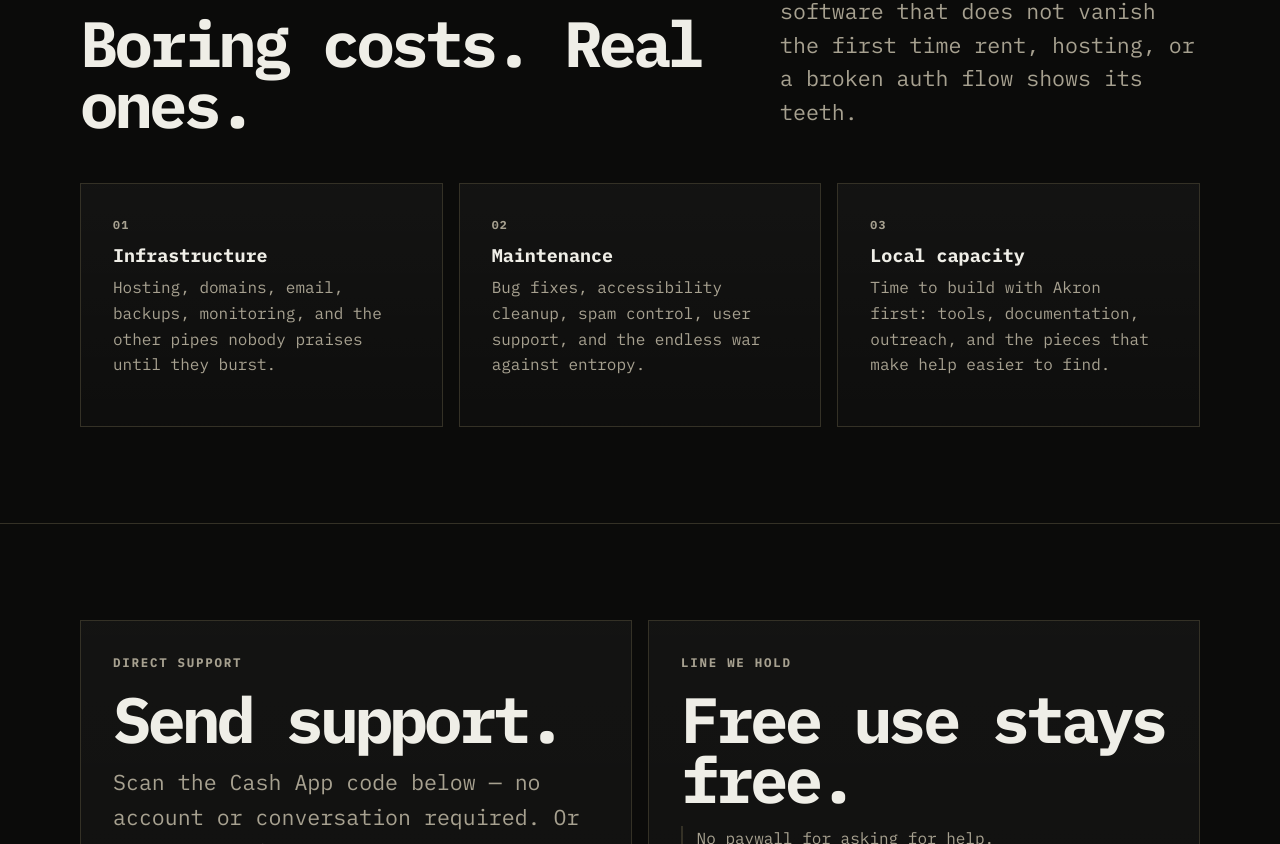
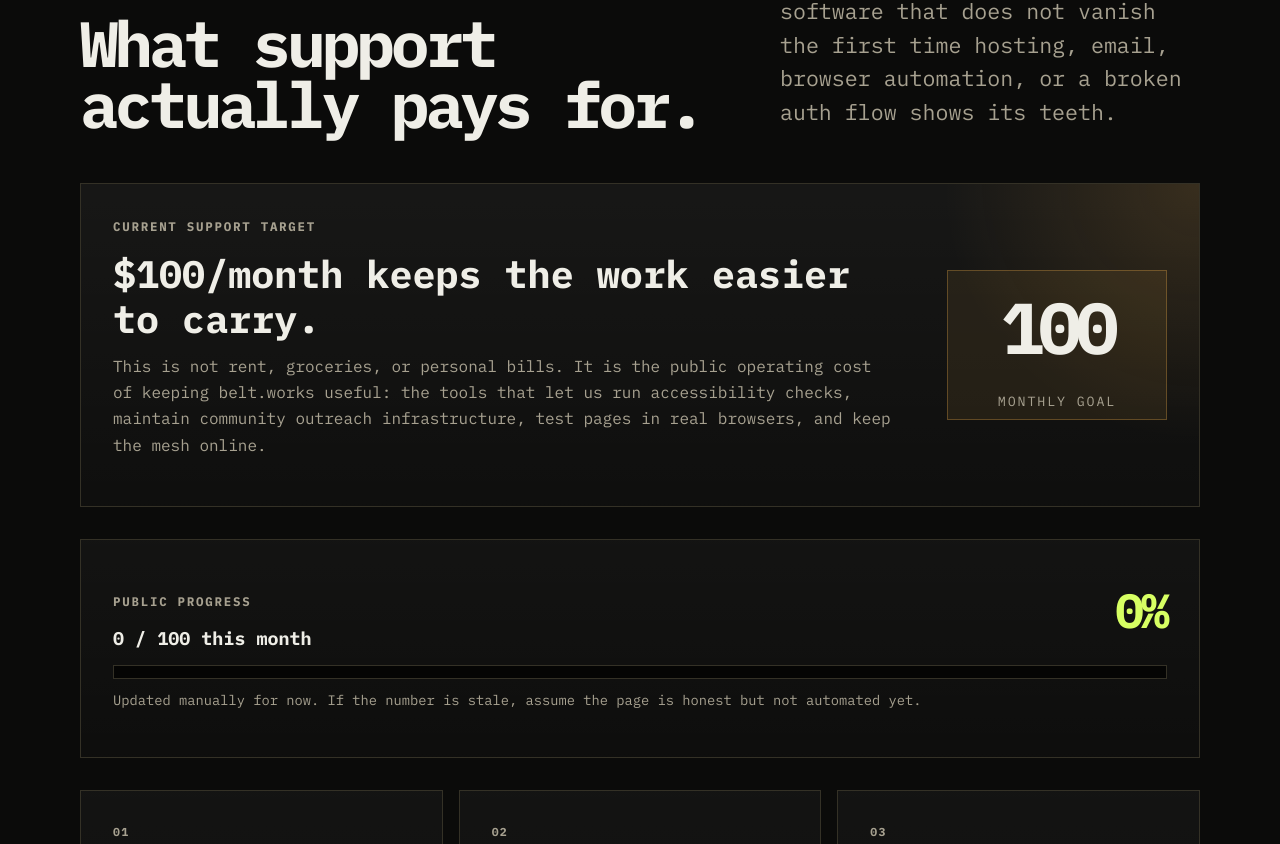
Before and after one commit to kn8-codes/belt-works, a SvelteKit app: page /donate in a window 1280 px wide. Shown: the part 1116-1960 px from the top of the page. Built offline with nearby package versions, Linux system fonts and the light colour scheme.

Commit message:
feat: add donate progress tracker

```diff
--- a/src/routes/donate/+page.svelte
+++ b/src/routes/donate/+page.svelte
@@ -1,3 +1,9 @@
+<script>
+  const monthlyTarget = 100;
+  const currentMonthlySupport = 0;
+  const supportPercent = Math.min(100, Math.round((currentMonthlySupport / monthlyTarget) * 100));
+</script>
+
 <svelte:head>
   <title>Support the work | belt.works</title>
   <meta
@@ -38,29 +44,77 @@
   <div class="wrap section-head">
     <div>
       <p class="eyebrow">What support pays for</p>
-      <h2>Boring costs. Real ones.</h2>
+      <h2>What support actually pays for.</h2>
     </div>
     <p class="lead">
       The goal is not startup theater. The goal is durable local software that does not vanish
-      the first time rent, hosting, or a broken auth flow shows its teeth.
+      the first time hosting, email, browser automation, or a broken auth flow shows its teeth.
     </p>
   </div>
 
-  <div class="wrap grid three">
+  <div class="wrap cost-panel card large">
+    <div>
+      <p class="eyebrow">Current support target</p>
+      <h3>$100/month keeps the work easier to carry.</h3>
+      <p>
+        This is not rent, groceries, or personal bills. It is the public operating cost of
+        keeping belt.works useful: the tools that let us run accessibility checks, maintain
+        community outreach infrastructure, test pages in real browsers, and keep the mesh online.
+      </p>
+    </div>
+    <div class="target-box" aria-label="Monthly support target">
+      <span>{monthlyTarget}</span>
+      <small>monthly goal</small>
+    </div>
+  </div>
+
+  <div class="wrap support-progress card large" aria-label="Monthly support progress">
+    <div class="support-progress__header">
+      <div>
+        <p class="eyebrow">Public progress</p>
+        <h3>{currentMonthlySupport} / {monthlyTarget} this month</h3>
+      </div>
+      <p class="support-progress__percent">{supportPercent}%</p>
+    </div>
+    <div
+      class="support-progress__bar"
+      role="progressbar"
+      aria-label="Monthly support progress toward $100 target"
+      aria-valuenow={currentMonthlySupport}
+      aria-valuemin={0}
+      aria-valuemax={monthlyTarget}
+    >
+      <span style={`width: ${supportPercent}%`}></span>
+    </div>
+    <p class="form-note">
+      Updated manually for now. If the number is stale, assume the page is honest but not automated yet.
+    </p>
+  </div>
+
+  <div class="wrap grid three cost-grid">
     <article class="card large">
       <p class="meta">01</p>
-      <h3>Infrastructure</h3>
-      <p>Hosting, domains, email, backups, monitoring, and the other pipes nobody praises until they burst.</p>
+      <h3>Inference and agent work</h3>
+      <p>
+        Coding, review, research, long-document reading, and the agent coordination that lets a
+        small project do more than one tired human can do after a shift.
+      </p>
     </article>
     <article class="card large">
       <p class="meta">02</p>
-      <h3>Maintenance</h3>
-      <p>Bug fixes, accessibility cleanup, spam control, user support, and the endless war against entropy.</p>
+      <h3>Accessibility audits</h3>
+      <p>
+        Browser testing, scraping, page capture, and reporting tools that help Akron community
+        programs find broken forms, unreadable pages, and blocked access before residents run into them.
+      </p>
     </article>
     <article class="card large">
       <p class="meta">03</p>
-      <h3>Local capacity</h3>
-      <p>Time to build with Akron first: tools, documentation, outreach, and the pieces that make help easier to find.</p>
+      <h3>Web infrastructure</h3>
+      <p>
+        Domains, hosting, email, forms, backups, monitoring, and the pipes nobody praises until
+        they burst at the worst possible time.
+      </p>
     </article>
   </div>
 </section>
@@ -129,6 +183,91 @@
     scroll-margin-top: 6rem;
   }
 
+  .cost-panel {
+    display: grid;
+    grid-template-columns: minmax(0, 1fr) minmax(140px, 220px);
+    gap: clamp(1.5rem, 4vw, 3rem);
+    align-items: center;
+    margin-bottom: clamp(1.25rem, 3vw, 2rem);
+    background:
+      radial-gradient(circle at 100% 0%, rgba(255, 184, 77, 0.14), transparent 16rem),
+      linear-gradient(180deg, rgba(255, 255, 255, 0.05), rgba(255, 255, 255, 0.015));
+  }
+
+  .cost-panel h3 {
+    margin: 0 0 0.75rem;
+    font-size: clamp(1.6rem, 3vw, 2.5rem);
+  }
+
+  .cost-panel p {
+    color: var(--muted);
+    line-height: 1.65;
+  }
+
+  .target-box {
+    display: grid;
+    place-items: center;
+    min-height: 150px;
+    border: 1px solid rgba(255, 184, 77, 0.28);
+    background: rgba(255, 184, 77, 0.08);
+    text-align: center;
+  }
+
+  .target-box span {
+    display: block;
+    font-size: clamp(2.5rem, 7vw, 4.5rem);
+    font-weight: 800;
+    letter-spacing: -0.08em;
+    color: var(--text);
+  }
+
+  .target-box small {
+    color: var(--muted);
+    text-transform: uppercase;
+    letter-spacing: 0.14em;
+  }
+
+  .cost-grid {
+    margin-top: clamp(1.25rem, 3vw, 2rem);
+  }
+
+  .support-progress {
+    margin-bottom: clamp(1.25rem, 3vw, 2rem);
+  }
+
+  .support-progress__header {
+    display: flex;
+    justify-content: space-between;
+    gap: 1rem;
+    align-items: end;
+  }
+
+  .support-progress__header h3 {
+    margin-bottom: 0;
+  }
+
+  .support-progress__percent {
+    color: var(--accent);
+    font-size: clamp(1.8rem, 5vw, 3rem);
+    font-weight: 800;
+    letter-spacing: -0.06em;
+    margin-bottom: 0;
+  }
+
+  .support-progress__bar {
+    height: 0.85rem;
+    border: 1px solid var(--line);
+    background: #050504;
+    margin: 1rem 0 0.65rem;
+    overflow: hidden;
+  }
+
+  .support-progress__bar span {
+    display: block;
+    height: 100%;
+    background: linear-gradient(90deg, var(--accent), var(--accent-2));
+  }
+
   .qr-label {
     margin-top: 0.5rem;
   }
@@ -154,9 +293,14 @@
   }
 
   @media (max-width: 820px) {
-    .support-hero__grid {
+    .support-hero__grid,
+    .cost-panel {
       grid-template-columns: 1fr;
       align-items: start;
     }
+
+    .target-box {
+      min-height: 120px;
+    }
   }
 </style>
```
Also changed, not shown: 2 other files (tests, documents, lock files or other folders).
